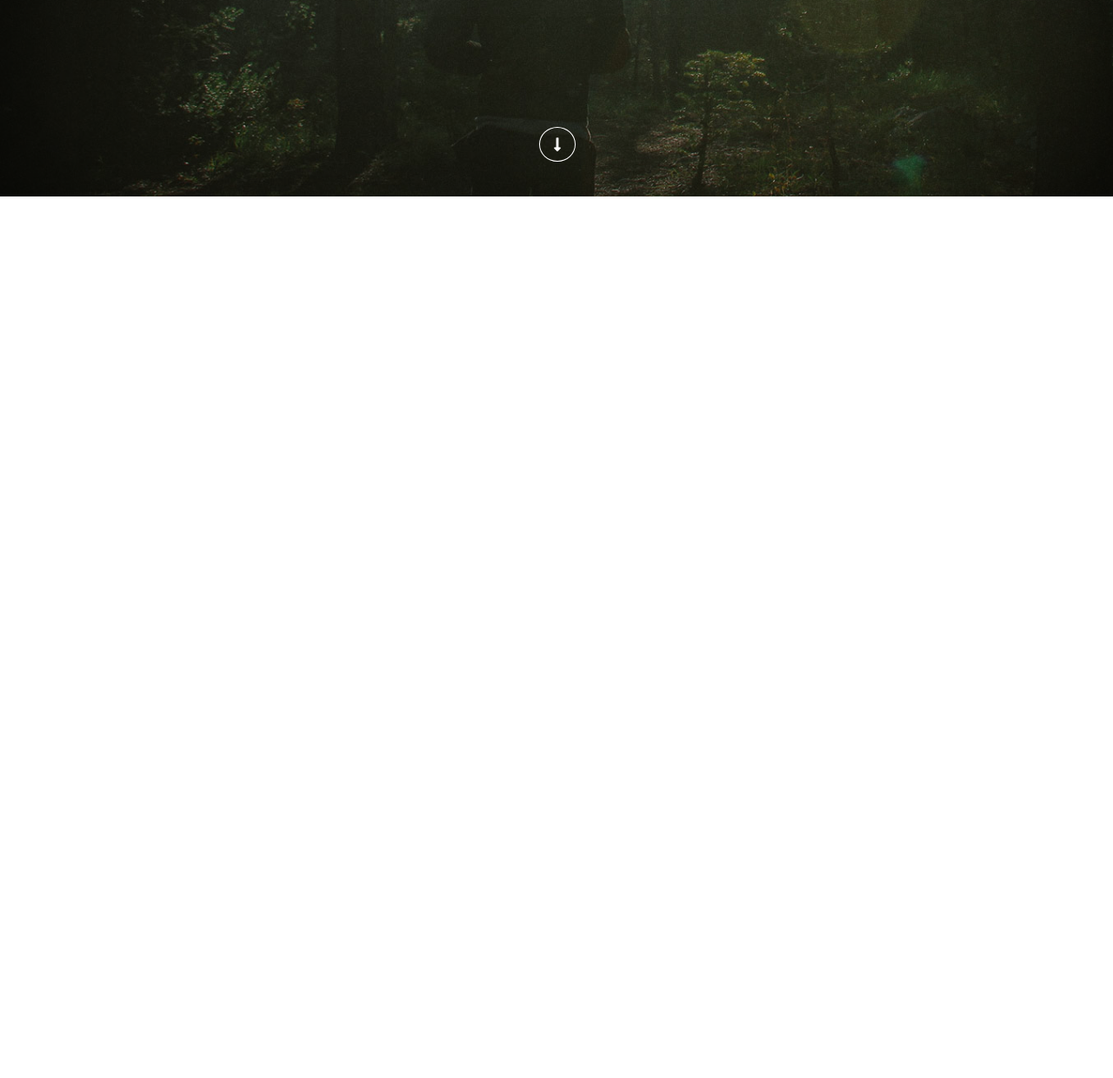
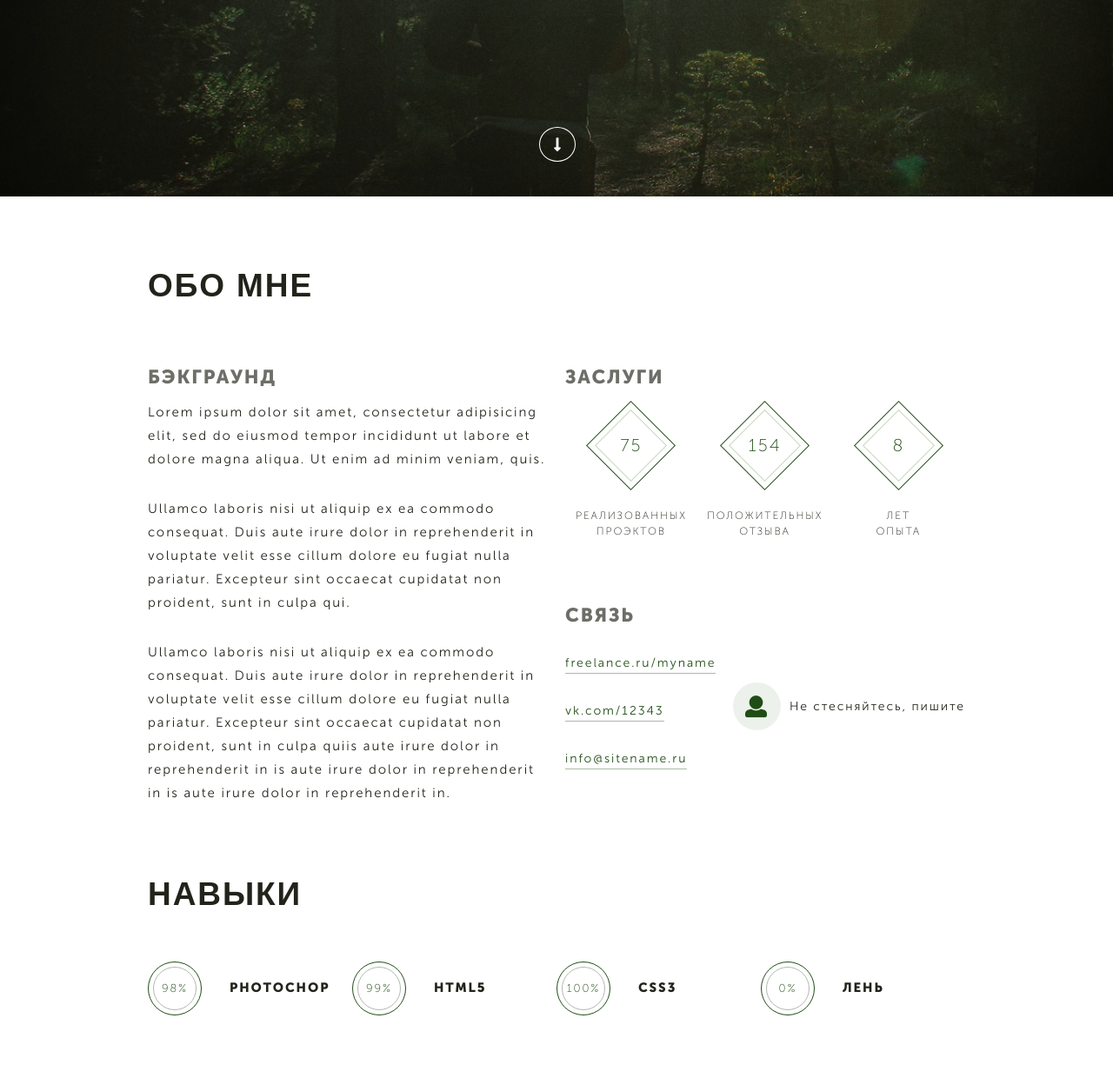
Before and after one commit to s4portfolio/s4portfolio.github.io, a plain HTML site: page MyPortfolio/index.html in a window 1280 px wide. Shown: the part 574-1814 px from the top of the page at 87% size. Before the commit the page ends 800 px from the top, so only its background shows below. Drawn offline with Linux system fonts and the light colour scheme; files whose address does not match are found by name; a web font is replaced by a local one.

Commit message:
MyPortfolio descktop version created.

```diff
--- /dev/null
+++ b/MyPortfolio/css/background.css
@@ -0,0 +1,10 @@
+.background__paragraph {
+	font-size: 15px;
+	line-height: 27px;
+
+	margin-bottom: 30px;
+}
+
+.background__paragraph:last-child {
+	margin-bottom: 0;
+}
--- /dev/null
+++ b/MyPortfolio/css/contacts-dist.css
@@ -0,0 +1 @@
+.contacts{font-size:14px;line-height:55px}.contacts__links{float:left;width:180px}.contacts__link{display:inline-block;text-decoration:none;color:#204d15;position:relative}.contacts__add-information{float:right;position:relative;margin-top:50px;padding-left:65px}.contacts__add-information:before{position:absolute;left:0;top:0;display:block;content:"";color:#204d15;font-family:"Icons";font-size:25px;line-height:55px;padding:0 14px;background:rgba(32, 77, 21, .08);border-radius:50%}.contacts__link:after{content:"";position:absolute;bottom:15px;left:0;width:100%;height:1px;background-color:#204d15;opacity:.38}.contacts__link:hover:after{opacity:.0;bottom:-10px;-webkit-transition:all .4s;-o-transition:all .4s;transition:all .4s}.contacts__link:active{opacity:.4}
--- /dev/null
+++ b/MyPortfolio/css/contacts.css
@@ -0,0 +1,68 @@
+.contacts {
+	font-size: 14px;
+	line-height: 55px;
+}
+
+.contacts__links {
+	float: left;
+	width: 180px;
+}
+
+.contacts__link {
+	display: inline-block;
+	text-decoration: none;
+	color: #204d15;
+
+	position: relative;
+}
+
+.contacts__add-information {
+	float: right;
+
+	position: relative;
+
+	margin-top: 50px;
+	padding-left: 65px;
+}
+
+.contacts__add-information::before {
+	position: absolute;
+	left: 0;
+	top: 0;
+
+	display: block;
+
+	content: "";
+
+	color: #204d15;
+	font-family: "Icons";
+	font-size: 25px;
+	line-height: 55px;
+	padding: 0 14px;
+
+	background: rgba(32, 77, 21, .08);
+	border-radius: 50%;
+}
+
+.contacts__link::after {
+	content: "";
+	position: absolute;
+	bottom: 15px;
+	left: 0;
+
+	width: 100%;
+	height: 1px;
+	background-color: #204d15;
+	opacity: .38;
+}
+
+.contacts__link:hover::after {
+	opacity: .0;
+	bottom: -10px;
+
+	transition: all .4s;
+}
+
+.contacts__link:active {
+	opacity: .4;
+}
--- /dev/null
+++ b/MyPortfolio/css/main-dist.css
@@ -0,0 +1 @@
+@import url("fonts.css");@import url("page-header.css");@import url("site-nav.css");@import url("page-main.css");@import url("background.css");@import url("merits.css");@import url("contacts.css");@import url("skills.css");@import url("works.css");@import url("page-footer.css");body{margin:0;letter-spacing:0.12em}p{margin:0}h1,h2,h3,h4,h5,h6{margin:0}.container{width:940px;padding:0 20px;margin:0 auto}.clearfix:after{content:"";display:table;clear:both}
--- a/MyPortfolio/css/main.css
+++ b/MyPortfolio/css/main.css
@@ -1,6 +1,13 @@
 @import url("fonts.css");
 @import url("page-header.css");
 @import url("site-nav.css");
+@import url("page-main.css");
+@import url("background.css");
+@import url("merits.css");
+@import url("contacts.css");
+@import url("skills.css");
+@import url("works.css");
+@import url("page-footer.css");
 
 body {
 	margin: 0;
--- /dev/null
+++ b/MyPortfolio/css/merits.css
@@ -0,0 +1,38 @@
+.merits {
+	margin-bottom: 60px;
+}
+
+.merits__list {
+	list-style: none;
+	margin: 0;
+	padding: 0;
+	font-size: 0;
+}
+
+.merits__item {
+	display: inline-block;
+	text-align: center;
+
+	width: 33%;
+}
+
+.merits__number {
+	font-size: 20px;
+	line-height: 55px;
+	color: #204d15;
+	font-weight: 100;
+
+	width: 103px;
+	margin: 0 auto;
+	margin-bottom: 20px;
+	padding: 24px 0px;
+
+	background: url("../img/rhomb.png");
+}
+
+.merits__text {
+	font-size: 12px;
+	line-height: 18px;
+	font-weight: 100;
+	text-transform: uppercase;
+}
--- /dev/null
+++ b/MyPortfolio/css/page-footer.css
@@ -0,0 +1,14 @@
+.page-footer {
+	margin-top: 100px;
+	font-family: "MuseoSans", sans-serif;
+	padding-bottom: 90px;
+}
+
+.page-footer__text {
+	color: #22241b;
+	font-size: 11px;
+	line-height: 55px;
+	font-weight: 300;
+	text-transform: uppercase;
+	opacity: .66;
+}
--- /dev/null
+++ b/MyPortfolio/css/page-main.css
@@ -0,0 +1,35 @@
+.page-main {
+	font-family: "MuseoSans", sans-serif;
+	color: #22241b;
+}
+
+.page-main__section {
+	margin-top: 75px;
+}
+
+.page-main__header {
+	font-family: "Natasha", sans-serif;
+	font-size: 37px;
+	line-height: 55px;
+	text-transform: uppercase;
+
+	margin-bottom: 50px;
+}
+
+.page-main__title {
+	font-size: 22px;
+	line-height: 55px;
+	text-transform: uppercase;
+
+	opacity: .66;
+}
+
+.page-main__part {
+	width: 460px;
+	float: left;
+	margin-right: 20px;
+}
+
+.page-main__part:last-child {
+	margin-right: 0;
+}
--- /dev/null
+++ b/MyPortfolio/css/skills-dist.css
@@ -0,0 +1 @@
+.skills__list{list-style:none;margin:0;padding:0;font-size:0}.skills__item{float:left;width:25%;margin:0;padding:0}.skills_percent{font-family:"MuseoSans", sans-serif;font-size:13px;line-height:54px;color:#204d15;font-weight:100;text-align:center;width:60px;padding:3px 0;border:#204d15 solid 1px;border-radius:50%;position:relative;display:inline-block;margin-right:30px}.skills_percent:after{content:"";width:48px;height:48px;border:#b2b7b1 solid 1px;border-radius:50%;position:absolute;left:50%;top:50%;margin-left:-25px;margin-top:-25px}.skills__text{display:inline-block;font-size:15px;line-height:55px;color:#22241b;text-transform:uppercase;font-weight:900}
--- /dev/null
+++ b/MyPortfolio/css/skills.css
@@ -0,0 +1,57 @@
+.skills__list {
+	list-style: none;
+	margin: 0;
+	padding: 0;
+	font-size: 0;
+}
+
+.skills__item {
+	float: left;
+	width: 25%;
+	margin: 0;
+	padding: 0;
+}
+
+.skills_percent {
+	font-family: "MuseoSans", sans-serif;
+	font-size: 13px;
+	line-height: 54px;
+	color: #204d15;
+	font-weight: 100;
+	text-align: center;
+
+	width: 60px;
+	padding: 3px 0;
+	border: #204d15 solid 1px;
+	border-radius: 50%;
+
+	position: relative;
+
+	display: inline-block;
+	margin-right: 30px;
+}
+
+.skills_percent::after {
+	content: "";
+
+	width: 48px;
+	height: 48px;
+
+	border: #b2b7b1 solid 1px;
+	border-radius: 50%;
+	position: absolute;
+	left: 50%;
+	top: 50%;
+
+	margin-left: -25px;
+	margin-top: -25px;
+}
+
+.skills__text {
+	display: inline-block;
+	font-size: 15px;
+	line-height: 55px;
+	color: #22241b;
+	text-transform: uppercase;
+	font-weight: 900;
+}
--- /dev/null
+++ b/MyPortfolio/css/works-dist.css
@@ -0,0 +1 @@
+.works{}.works__item{float:left;position:relative}.works__overlay{position:absolute;top:0;left:0;width:100%;height:299px;background-color:#000;background-color:rgba(0,0,0, .6);text-align:center;opacity:0}.works__overlay:hover{opacity:1;-webkit-transition:all .4s;-o-transition:all .4s;transition:all .4s}.works__item:nth-child(3){margin:0 20px}.works__title{font-size:15px;line-height:55px;color:#fff;text-transform:uppercase;font-weight:bold;margin-top:110px}.works__link{display:inline-block;font-size:14px;line-height:55px;color:#fff;text-decoration:none;margin-top:-40px;position:relative}.works__link:after{display:block;content:"";position:absolute;width:100%;height:1px;background-color:#fff;opacity:.46;left:0;bottom:15px}.works__link:hover:after{opacity:0;bottom:-10px;-webkit-transition:all .4s;-o-transition:all .4s;transition:all .4s}.works__link:active{opacity:.4}
--- a/MyPortfolio/index.html
+++ b/MyPortfolio/index.html
@@ -14,9 +14,9 @@
 				</p>
 				<nav class="page-header__nav site-nav">
 					<ul class="site-nav__list">
-						<li class="site-nav__item"><a href="#" class="site-nav__link">Обо мне</a></li>
-						<li class="site-nav__item"><a href="#" class="site-nav__link">Навыки</a></li>
-						<li class="site-nav__item"><a href="#" class="site-nav__link">Работы</a></li>
+						<li class="site-nav__item"><a href="#about-me" class="site-nav__link">Обо мне</a></li>
+						<li class="site-nav__item"><a href="#skills" class="site-nav__link">Навыки</a></li>
+						<li class="site-nav__item"><a href="#works" class="site-nav__link">Работы</a></li>
 					</ul>
 				</nav>
 				<p class="page-header__email">
@@ -24,8 +24,103 @@
 				</p>
 			</div>
 			<h1 class="page-header__title">Дело, которым я живу<span class="page-header__add-title">Верстка & Frontend</span></h1>
-			<a class="page-header__down-btn" href="#"></a>
+			<a class="page-header__down-btn" href="#about-me"></a>
 		</div>
 	</header>
+	<main class="page-main">
+		<div class="container">
+			<section class="page-main__section clearfix">
+				<h2 class="page-main__header" id="about-me">Обо мне</h2>
+				<div class="page-main__part">
+					<section class="page-main__bloc background">
+						<h3 class="page-main__title">Бэкграунд</h3>
+						<p class="background__paragraph">Lorem ipsum dolor sit amet, consectetur adipisicing elit, sed do eiusmod tempor incididunt ut labore et dolore magna aliqua. Ut enim ad minim veniam, quis.</p>
+						<p class="background__paragraph">Ullamco laboris nisi ut aliquip ex ea commodo consequat. Duis aute irure dolor in reprehenderit in voluptate velit esse cillum dolore eu fugiat nulla pariatur. Excepteur sint occaecat cupidatat non proident, sunt in culpa qui.</p>
+						<p class="background__paragraph">Ullamco laboris nisi ut aliquip ex ea commodo consequat. Duis aute irure dolor in reprehenderit in voluptate velit esse cillum dolore eu fugiat nulla pariatur. Excepteur sint occaecat cupidatat non proident, sunt in culpa quiis aute irure dolor in reprehenderit in is aute irure dolor in reprehenderit in is aute irure dolor in reprehenderit in.</p>
+					</section>
+				</div>
+				<div class="page-main__part">
+					<section class="page-main__block merits">
+						<h3 class="page-main__title">Заслуги</h3>
+						<ul class="merits__list">
+							<li class="merits__item">
+								<p class="merits__number">75</p>
+								<p class="merits__text">Реализованных<br>проэктов</p>
+							</li>
+							<li class="merits__item">
+								<p class="merits__number">154</p>
+								<p class="merits__text">Положительных<br>отзыва</p>
+							</li>
+							<li class="merits__item">
+								<p class="merits__number">8</p>
+								<p class="merits__text">Лет<br>опыта</p>
+							</li>
+						</ul>
+					</section>
+					<section class="page-main__block contacts clearfix">
+						<h3 class="page-main__title">Связь</h3>
+						<div class="contacts__links">
+							<a href="#" class="contacts__link">freelance.ru/myname</a>
+							<a href="#" class="contacts__link">vk.com/12343</a>
+							<a href="#" class="contacts__link">info@sitename.ru</a>
+						</div>
+						<p class="contacts__add-information">
+							Не стесняйтесь, пишите
+						</p>
+					</section>
+				</div>
+			</section>
+			<section class="page-main__section skills">
+				<h2 class="page-main__header" id="skills">Навыки</h2>
+				<ul class="skills__list  clearfix">
+					<li class="skills__item">
+						<p class="skills_percent">98%</p>
+						<p class="skills__text">Photochop</p>
+					</li>
+					<li class="skills__item">
+						<p class="skills_percent">99%</p>
+						<p class="skills__text">HTML5</p>
+					</li>
+					<li class="skills__item">
+						<p class="skills_percent">100%</p>
+						<p class="skills__text">CSS3</p>
+					</li>
+					<li class="skills__item">
+						<p class="skills_percent">0%</p>
+						<p class="skills__text">Лень</p>
+					</li>
+				</ul>
+			</section>
+			<section class="page-main__section works clearfix">
+				<h2 class="page-main__header" id="works">Работы</h2>
+				<div class="works__item">
+					<img src="img/picture-1.jpg" alt="img" class="works__img">
+					<div class="works__overlay">
+						<h3 class="works__title">Название работы</h3>
+						<a href="#" class="works__link">Смотреть</a>
+					</div>
+				</div>
+				<div class="works__item">
+					<img src="img/picture-2.jpg" alt="img" class="works__img">
+					<div class="works__overlay">
+						<h3 class="works__title">Название работы</h3>
+						<a href="#" class="works__link">Смотреть</a>
+					</div>
+				</div>
+				<div class="works__item">
+					<img src="img/picture-3.jpg" alt="img" class="works__img">
+					<div class="works__overlay">
+						<h3 class="works__title">Название работы</h3>
+						<a href="#" class="works__link">Смотреть</a>
+					</div>
+				</div>
+			</section>
+		</div>
+	</main>
+	<footer class="page-footer">
+		<div class="container">
+			<p class="page-footer__text">2017-2099 / Смотрю в будущее</p>
+		</div>
+	</footer>
 </body>
 </html>
```
Also changed, not shown: MyPortfolio/css/works.css (added, +83 -0 lines), MyPortfolio/img/rhomb.png (added), 2 other files.
